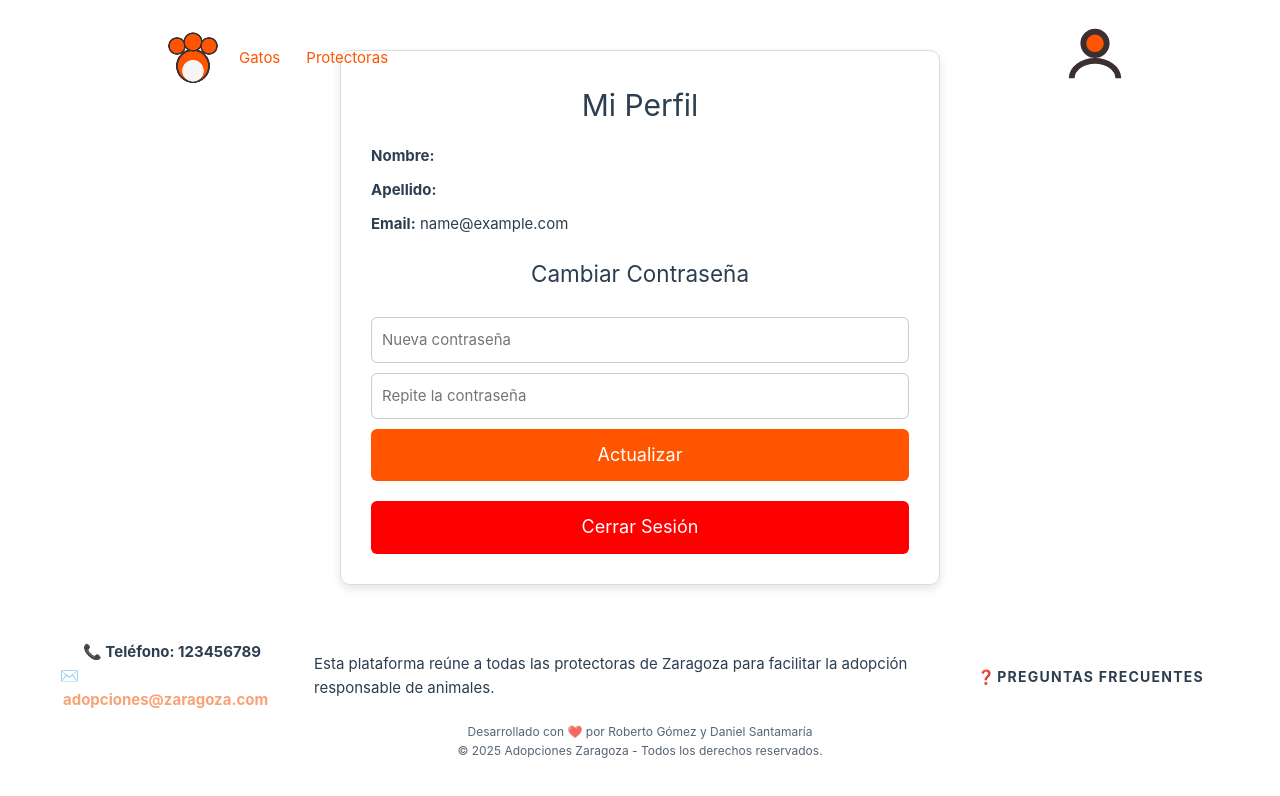
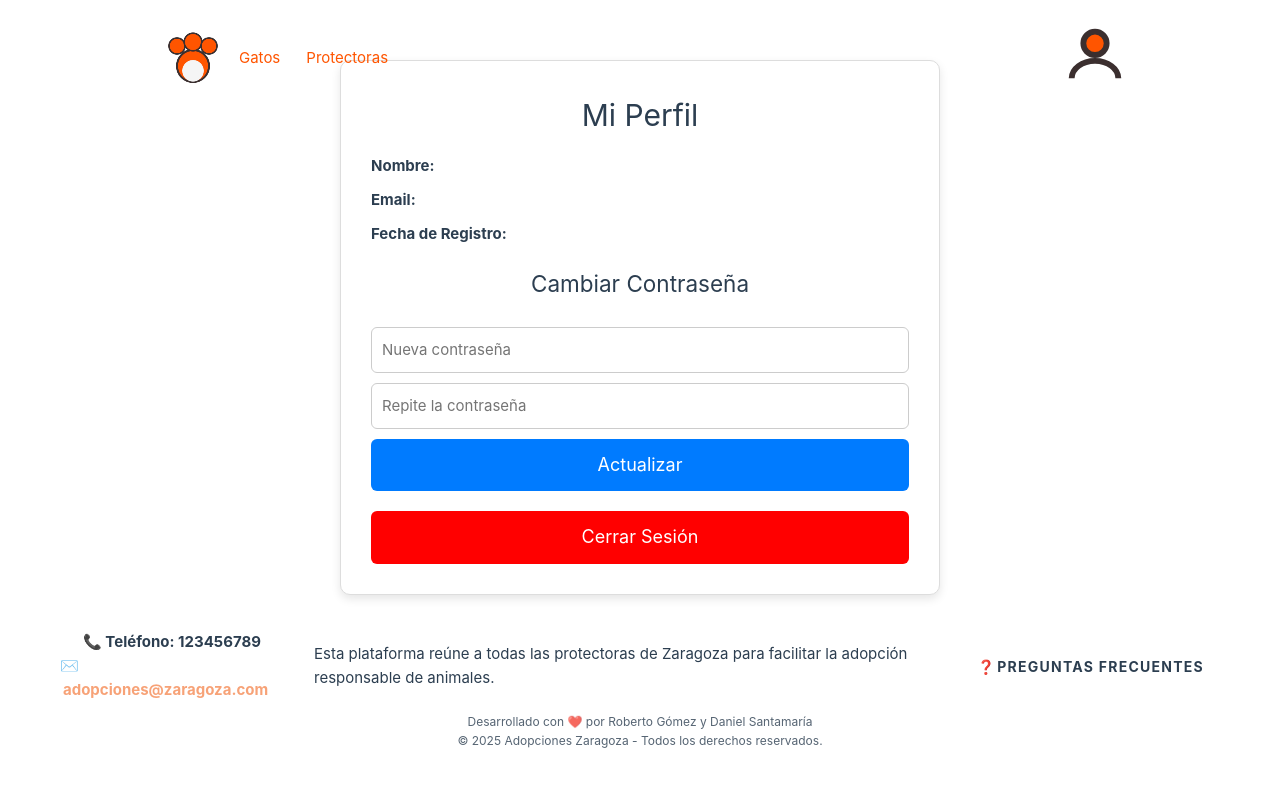
Before and after one commit to Librito21/Proyecto-Gatos-Front2eva, a Vue app: page /perfil in a window 1280 px wide. Shown: the top 796 px of the page. Built offline with nearby package versions, Linux system fonts and the light colour scheme; sample sign-in values are in the browser's storage; the HTML template or start-up script is replaced by a standard one.

Commit message:
Cambio contraseña funcional
Ahora te puedes cambiar la contraseña en el PerfilView

```diff
--- a/src/stores/Autentificacion.ts
+++ b/src/stores/Autentificacion.ts
@@ -2,7 +2,7 @@ import { defineStore } from 'pinia';
 
 export const useAutenticacion = defineStore('Autenticacion', {
     state: () => ({
-        usuario: null,
+        usuario: null as any,
     }),
     getters: {
         esAutenticado: (state) => !!state.usuario,
@@ -13,6 +13,7 @@ export const useAutenticacion = defineStore('Autenticacion', {
         },
         cerrarSesion() {
             this.usuario = null;
+            localStorage.removeItem('user');
         },
         cargarUsuarioDesdeLocalStorage() {
             const usuario = localStorage.getItem('user');
--- a/src/views/DeseadosView.vue
+++ b/src/views/DeseadosView.vue
@@ -8,8 +8,8 @@ const gatosStore = usegatosStore();
 const gatosDeseados = computed(() => gatosStore.gatosDeseados);
 
 onMounted(async () => {
-    await gatosStore.obtenerGatosDeseados();
-    console.log('Gatos deseados al montar la vista:', gatosDeseados.value);
+  await gatosStore.obtenerGatosDeseados();
+  console.log('Gatos deseados al montar la vista:', gatosDeseados.value);
 });
 </script>
 
@@ -18,7 +18,7 @@ onMounted(async () => {
     <h1 class="deseados__titulo">Mis Gatos Deseados</h1>
     <p v-if="gatosDeseados.length === 0" class="deseados__mensaje">No tienes gatos en tu lista de deseados.</p>
     <div v-else class="deseados__lista">
-      <GatoCard v-for="gato in gatosDeseados" :key="gato.id_Gato" :gato="gato" />
+      <GatoCard v-for="gato in gatosDeseados" :key="gato.id_Gato" :gato="gato" style="width: 400px; height: 338px;"/>
     </div>
   </div>
 </template>
--- a/src/views/PerfilView.vue
+++ b/src/views/PerfilView.vue
@@ -8,28 +8,28 @@ const autenticacion = useAutenticacion();
 const { usuario } = storeToRefs(autenticacion);
 const router = useRouter();
 const nuevaContraseña = ref('');
-const repetirContrasena = ref('');
+const repetirContraseña = ref('');
 const mensaje = ref('');
 
 onMounted(() => {
   autenticacion.cargarUsuarioDesdeLocalStorage();
+  console.log("Usuario en el perfil:", usuario.value);
 });
 
 const cambiarContraseña = async () => {
-  if (!nuevaContraseña.value || !repetirContrasena.value) {
+  if (!nuevaContraseña.value || !repetirContraseña.value) {
     mensaje.value = 'Introduce y repite la nueva contraseña';
     return;
   }
-  if (nuevaContraseña.value !== repetirContrasena.value) {
+  if (nuevaContraseña.value !== repetirContraseña.value) {
     mensaje.value = 'Las contraseñas no coinciden';
     return;
   }
   try {
-    const response = await fetch('https://localhost:7278/api/Usuario', {
+    const response = await fetch(`https://localhost:7278/api/Usuario/${usuario.value?.userId}/cambiar-contraseña`, {
       method: 'PUT',
       headers: { 'Content-Type': 'application/json' },
       body: JSON.stringify({
-        idUsuario: usuario.value?.Id_Usuario,
         nuevaContraseña: nuevaContraseña.value
       })
     });
@@ -37,7 +37,7 @@ const cambiarContraseña = async () => {
     if (!response.ok) throw new Error('Error al cambiar la contraseña');
     mensaje.value = 'Contraseña actualizada con éxito';
     nuevaContraseña.value = '';
-    repetirContrasena.value = '';
+    repetirContraseña.value = '';
   } catch (error) {
     mensaje.value = 'Error al cambiar la contraseña';
     console.error(error);
@@ -54,13 +54,13 @@ const cerrarSesion = () => {
   <div class="perfil">
     <h1 class="perfil__titulo">Mi Perfil</h1>
     <p class="perfil__dato"><strong>Nombre:</strong> {{ usuario.nombre }}</p>
-    <p class="perfil__dato"><strong>Apellido:</strong> {{ usuario.apellido }}</p>
-    <p class="perfil__dato"><strong>Email:</strong> {{ usuario.email }}</p>
+    <p class="perfil__dato"><strong>Email:</strong> {{ usuario.Email }}</p>
+    <p class="perfil__dato"><strong>Fecha de Registro:</strong> {{ usuario.fechaRegistro }}</p>
 
     <div class="perfil__cambiar-contrasena">
       <h2 class="perfil__subtitulo">Cambiar Contraseña</h2>
       <input class="perfil__input" v-model="nuevaContraseña" type="password" placeholder="Nueva contraseña" />
-      <input class="perfil__input" v-model="repetirContrasena" type="password" placeholder="Repite la contraseña" />
+      <input class="perfil__input" v-model="repetirContraseña" type="password" placeholder="Repite la contraseña" />
       <button class="perfil__boton" @click="cambiarContraseña">Actualizar</button>
       <p class="perfil__mensaje" v-if="mensaje">{{ mensaje }}</p>
     </div>
@@ -69,12 +69,11 @@ const cerrarSesion = () => {
   </div>
 </template>
 
-<style scoped lang="scss">
+<style scoped>
 .perfil {
   width: 90%;
   max-width: 400px;
   margin: 20px auto;
-  margin-bottom: 40px;
   padding: 20px;
   border: 1px solid #ddd;
   border-radius: 10px;
@@ -108,12 +107,16 @@ const cerrarSesion = () => {
   width: 100%;
   padding: 10px;
   margin-top: 10px;
-  background-color: #FF5500;
+  background-color: #007bff;
   color: white;
   border: none;
   border-radius: 6px;
   cursor: pointer;
   font-size: 16px;
+}
+
+.perfil__boton:hover {
+  background-color: #0056b3;
 }
 
 .perfil__boton--rojo {
```
